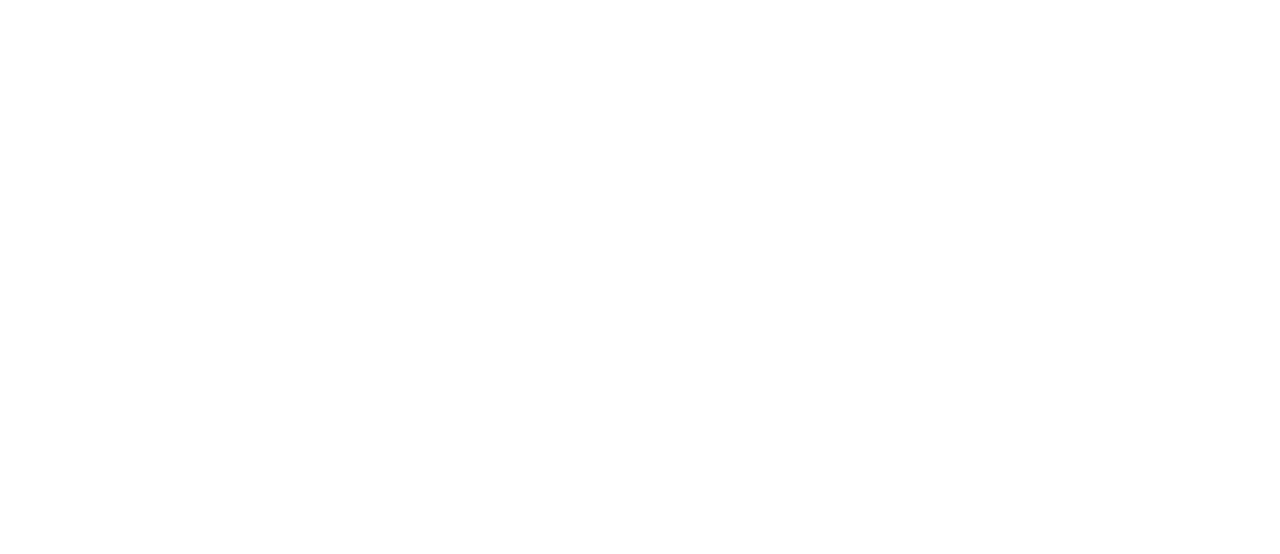
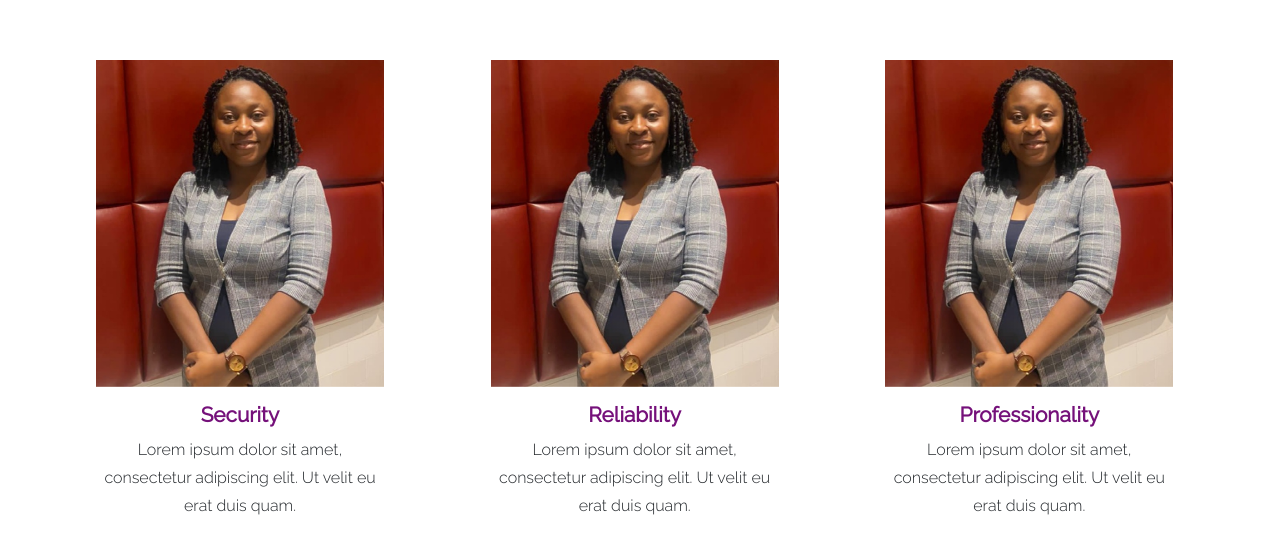
Before and after one commit to 8thGear-Tech/haven-web-app, a React (Create React App) app: page / in a window 1280 px wide. Before the commit this address had no page. Shown: the part 132-686 px from the top of the page. Built offline with nearby package versions, Linux system fonts and the light colour scheme.

Commit message:
worked on the team card component

```diff
--- a/src/App.js
+++ b/src/App.js
@@ -2,13 +2,14 @@
 // import { Component } from "react";
 import { BrowserRouter, Routes, Route, Link } from "react-router-dom";
 // import { Team } from "./components/allCards/Website/teamCards";
-
-//external import
+import { WhyTrustUs } from "./components/allCards/Website/whyTrustUs";
 
 function App() {
   return (
     <BrowserRouter>
-      <Routes>{/* <Route path="/" element={<Team />} /> */}</Routes>
+      <Routes>
+        <Route path="/" element={<WhyTrustUs />} />
+      </Routes>
     </BrowserRouter>
   );
 }
--- a/src/components/allCards/Website/whyTrustUs.js
+++ b/src/components/allCards/Website/whyTrustUs.js
@@ -0,0 +1,51 @@
+//external import
+import Button from "react-bootstrap/Button";
+import Card from "react-bootstrap/Card";
+import Col from "react-bootstrap/Col";
+import Row from "react-bootstrap/Row";
+
+//internal import
+import whyTrustUsInfo from "../../../data/allCards/whyTrustUs.json";
+
+//images
+
+//Icons
+
+export const WhyTrustUsCard = (props) => {
+  const { icon, titleText, paragraphText } = props;
+  return (
+    <>
+      <div style={{ width: "18rem" }} className="my-5">
+        <Card.Img variant="top" src={icon} className="" />
+        <Card.Body className="text-center">
+          <h4 className="mt-3">{titleText}</h4>
+          <Card.Text className="">{paragraphText}</Card.Text>
+        </Card.Body>
+      </div>
+    </>
+  );
+};
+export const WhyTrustUs = () => {
+  return (
+    <>
+      <div className="container-fluid p-5 mt-5">
+        <Row
+          xs={1}
+          md={2}
+          className="g-0 justify-content-center justify-content-evenly mt-5"
+        >
+          {whyTrustUsInfo.whyTrustUsInfo.map((info) => {
+            return (
+              <Col
+                className="col-lg-4 col-md-6 col-sm-10 px-lg-5 px-md-4 px-sm-5 d-flex align-items-stretch"
+                key={info.id}
+              >
+                <WhyTrustUsCard {...info} />
+              </Col>
+            );
+          })}
+        </Row>
+      </div>
+    </>
+  );
+};
--- /dev/null
+++ b/src/data/allCards/whyTrustUs.json
@@ -0,0 +1,22 @@
+{
+  "whyTrustUsInfo": [
+    {
+      "id": 1,
+      "icon": "../../assets/images/team/madamwunmi.png",
+      "titleText": "Security",
+      "paragraphText": "Lorem ipsum dolor sit amet, consectetur adipiscing elit. Ut velit eu erat duis quam."
+    },
+    {
+      "id": 2,
+      "icon": "../../assets/images/team/madamwunmi.png",
+      "titleText": "Reliability",
+      "paragraphText": "Lorem ipsum dolor sit amet, consectetur adipiscing elit. Ut velit eu erat duis quam."
+    },
+    {
+      "id": 3,
+      "icon": "../../assets/images/team/madamwunmi.png",
+      "titleText": "Professionality",
+      "paragraphText": "Lorem ipsum dolor sit amet, consectetur adipiscing elit. Ut velit eu erat duis quam."
+    }
+  ]
+}
```
